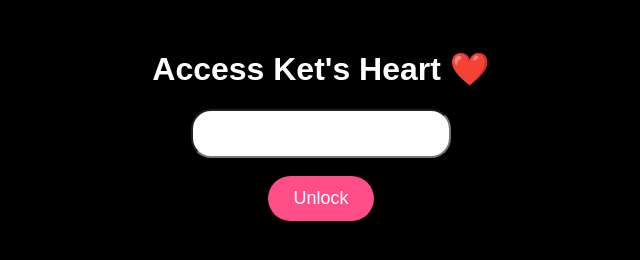
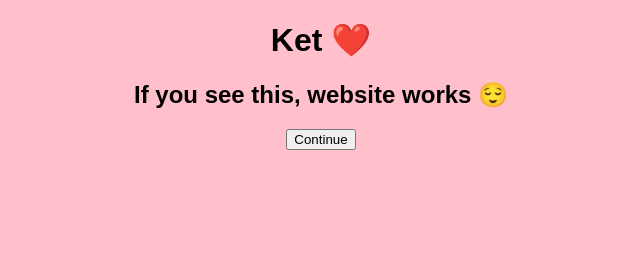
Before and after one commit to thollaabhishek/valentine, a plain HTML site: page index.html in a window 1280 px wide. Shown: the whole page, without its empty margins (319-959 px from the left). Drawn offline with Linux system fonts and the light colour scheme.

Commit message:
Update index.html

```diff
--- a/index.html
+++ b/index.html
@@ -1,90 +1,17 @@
 <!DOCTYPE html>
 <html>
 <head>
-<meta charset="UTF-8">
 <title>Ket ❤️</title>
-
-<style>
-body{
-margin:0;
-background:black;
-color:white;
-font-family:Arial;
-text-align:center;
-overflow:hidden;
-}
-
-#reactor{
-width:200px;
-height:200px;
-border-radius:50%;
-border:8px solid #00e6ff;
-box-shadow:0 0 30px #00e6ff, inset 0 0 30px #00e6ff;
-margin:auto;
-margin-top:150px;
-animation: glow 2s infinite alternate;
-}
-
-@keyframes glow{
-from{ box-shadow:0 0 20px #00e6ff; }
-to{ box-shadow:0 0 60px #00e6ff; }
-}
-
-#login{
-display:none;
-margin-top:50px;
-}
-
-input{
-padding:12px;
-font-size:18px;
-border-radius:20px;
-}
-
-button{
-padding:12px 25px;
-font-size:18px;
-border-radius:25px;
-border:none;
-background:#ff4d88;
-color:white;
-cursor:pointer;
-}
-</style>
 </head>
 
-<body>
+<body style="background:pink; text-align:center; font-family:Arial;">
 
-<div id="intro">
-<div id="reactor"></div>
-<h2>J.A.R.V.I.S Initializing Love Protocol...</h2>
-</div>
+<h1>Ket ❤️</h1>
+<h2>If you see this, website works 😌</h2>
 
-<div id="login">
-<h1>Access Ket's Heart ❤️</h1>
-<input type="password" id="password">
-<br><br>
-<button onclick="checkPassword()">Unlock</button>
-</div>
-
-<script>
-
-setTimeout(()=>{
-document.getElementById("intro").style.display="none";
-document.getElementById("login").style.display="block";
-},4000);
-
-const correctPassword="230123";
-
-function checkPassword(){
-if(document.getElementById("password").value===correctPassword){
-window.location.href="love.html";
-}else{
-alert("Wrong password 😜");
-}
-}
-
-</script>
+<button onclick="window.location.href='love.html'">
+Continue
+</button>
 
 </body>
 </html>
```
